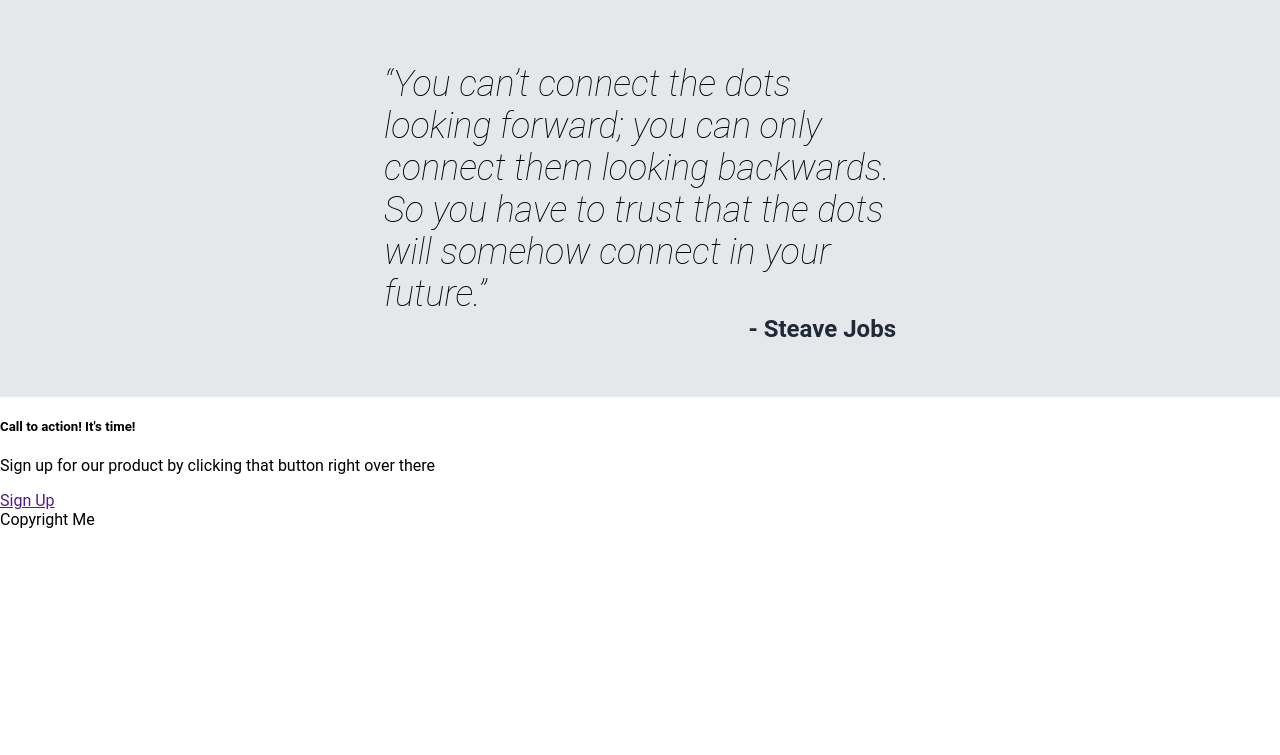
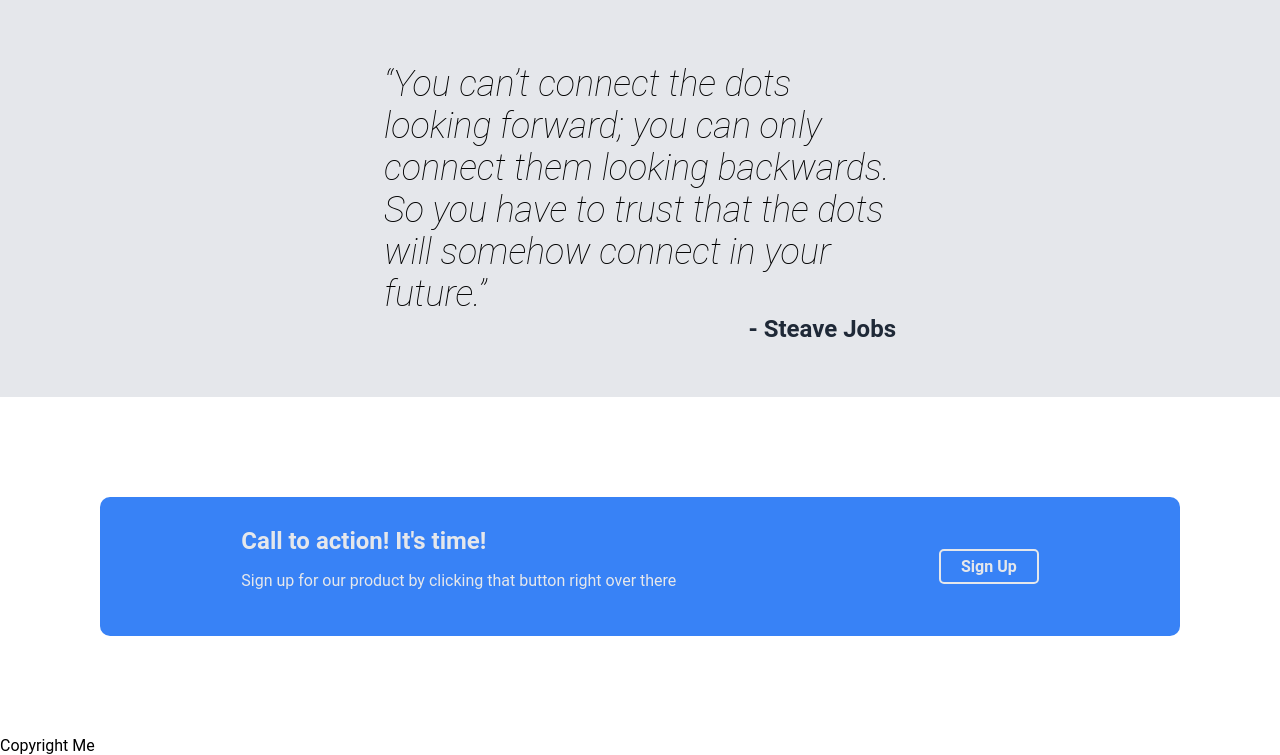
Before and after one commit to GigaBiga/odin-landingpage, a plain HTML site: page index.html in a window 1280 px wide. Shown: the part 888-1643 px from the top of the page. Before the commit the page ends 1417 px from the top, so only its background shows below. Drawn offline with Linux system fonts and the light colour scheme.

Commit message:
Add styling to call to action

```diff
--- a/index.html
+++ b/index.html
@@ -51,12 +51,12 @@
         <p class="quote-author">- Steave Jobs</p>
     </div>
     <!-- Advert like section -->
-    <div>
+    <div class="callaction">
         <div>
             <h5>Call to action! It's time!</h5>
             <p>Sign up for our product by clicking that button right over there</p>
         </div>
-        <a href="">Sign Up</a>
+        <a class="buttons" id="callactionBut" href="">Sign Up</a>
     </div>
     <footer>
         Copyright Me
--- a/style.css
+++ b/style.css
@@ -7,9 +7,10 @@ body{
 
 .buttons{
     background-color: #3882f6;
-    padding: 6px 15px;
+    padding: 6px 20px;
     border-radius: 5px;
     text-decoration: none;
+    font-weight: bold;
 
 }
 /* Nav Styling Start */
@@ -106,3 +107,27 @@ nav{
     text-align: right;
     margin-top: 0px;
 }
+/* Quote Section Styling End */
+
+/* Call To Action Styling Start */
+.callaction{
+    display: flex;
+    background-color: #3882f6;
+    border-radius: 10px;
+    margin: 100px;
+    padding: 30px;
+    color: #E5E7EB;
+    justify-content: space-around;
+    gap: 40px;
+}
+
+.callaction h5{
+    font-size: 24px;
+    font-weight: bold;
+    margin: 0px;
+}
+#callactionBut{
+    border: 2px solid #E5E7EB;
+    align-self: center;
+    color: #E5E7EB;
+}
```
